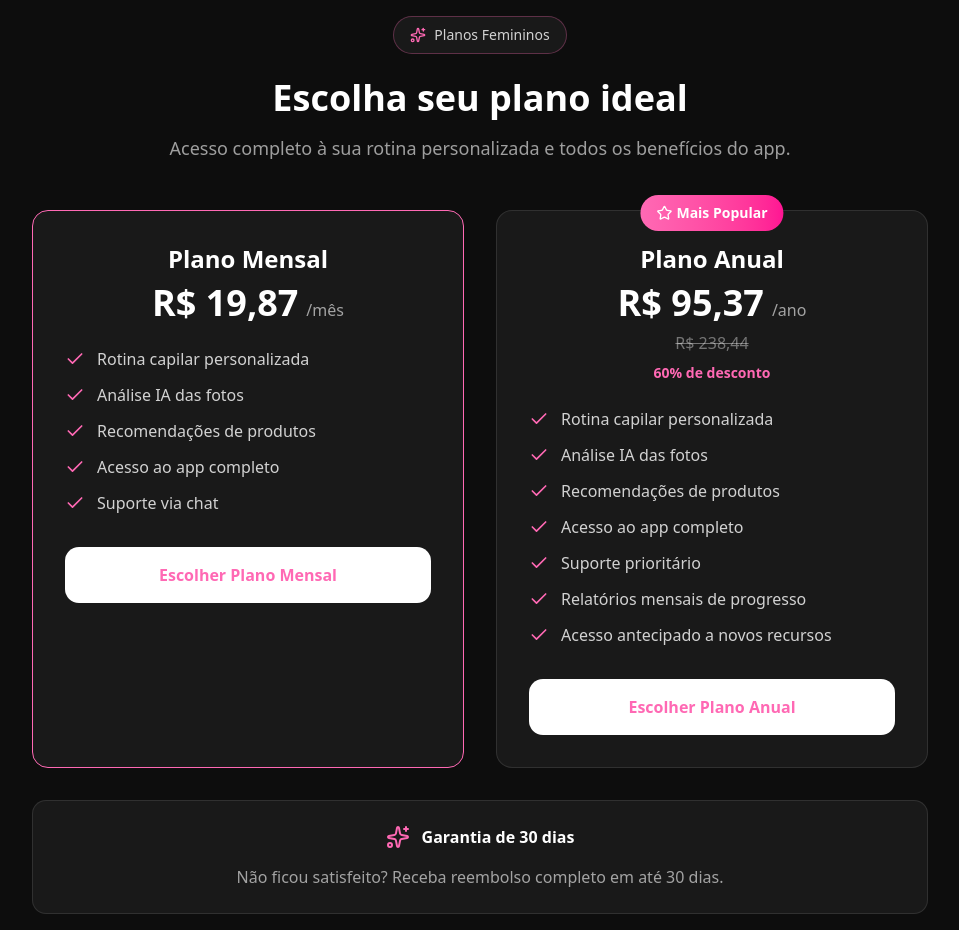
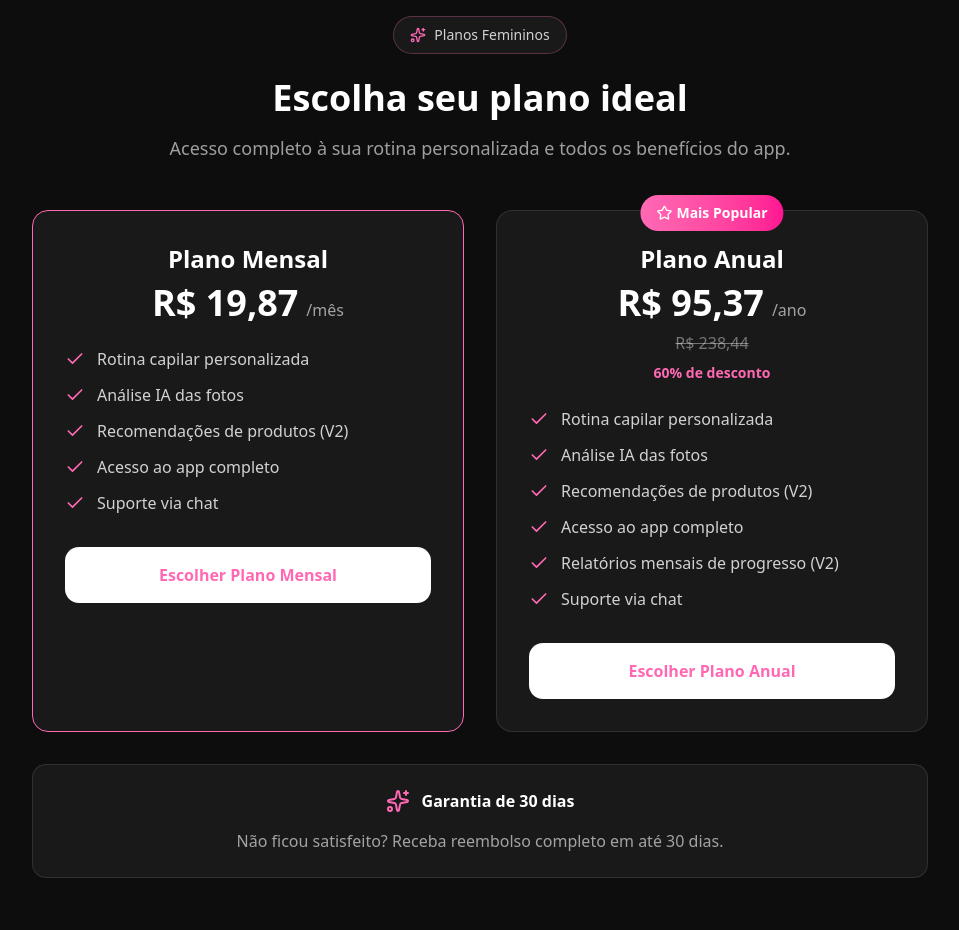
Before and after one commit to chhair-hair/hairinsight-app-v2, a Next.js app: page /planos-femininos in a window 1280 px wide. Shown: the whole page, without its empty margins (160-1119 px from the left). After the commit the page ends 894 px from the top, so only its background shows below. Built offline with nearby package versions, Linux system fonts and the light colour scheme.

Commit message:
Version 1769786528075 - Auto backup

```diff
--- a/src/app/planos-femininos/page.tsx
+++ b/src/app/planos-femininos/page.tsx
@@ -21,7 +21,7 @@ export default function PlanosFemininosPage() {
       features: [
         'Rotina capilar personalizada',
         'Análise IA das fotos',
-        'Recomendações de produtos',
+        'Recomendações de produtos (V2)',
         'Acesso ao app completo',
         'Suporte via chat'
       ]
@@ -35,11 +35,10 @@ export default function PlanosFemininosPage() {
       features: [
         'Rotina capilar personalizada',
         'Análise IA das fotos',
-        'Recomendações de produtos',
+        'Recomendações de produtos (V2)',
         'Acesso ao app completo',
-        'Suporte prioritário',
-        'Relatórios mensais de progresso',
-        'Acesso antecipado a novos recursos'
+        'Relatórios mensais de progresso (V2)',
+        'Suporte via chat'
       ]
     }
   };
--- a/src/app/planos-masculinos/page.tsx
+++ b/src/app/planos-masculinos/page.tsx
@@ -21,7 +21,7 @@ export default function PlanosMasculinosPage() {
       features: [
         'Rotina capilar personalizada',
         'Análise IA das fotos',
-        'Recomendações de produtos',
+        'Recomendações de produtos (V2)',
         'Acesso ao app completo',
         'Suporte via chat'
       ]
@@ -35,11 +35,10 @@ export default function PlanosMasculinosPage() {
       features: [
         'Rotina capilar personalizada',
         'Análise IA das fotos',
-        'Recomendações de produtos',
+        'Recomendações de produtos (V2)',
         'Acesso ao app completo',
-        'Suporte prioritário',
-        'Relatórios mensais de progresso',
-        'Acesso antecipado a novos recursos'
+        'Relatórios mensais de progresso (V2)',
+        'Suporte via chat'
       ]
     }
   };
```
